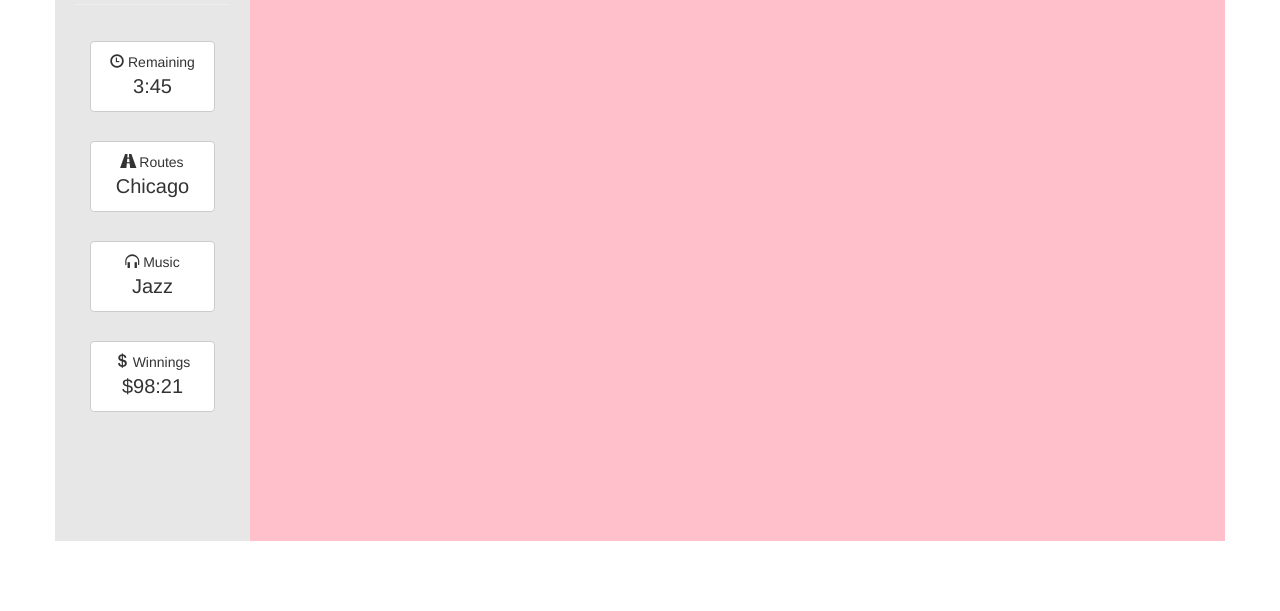
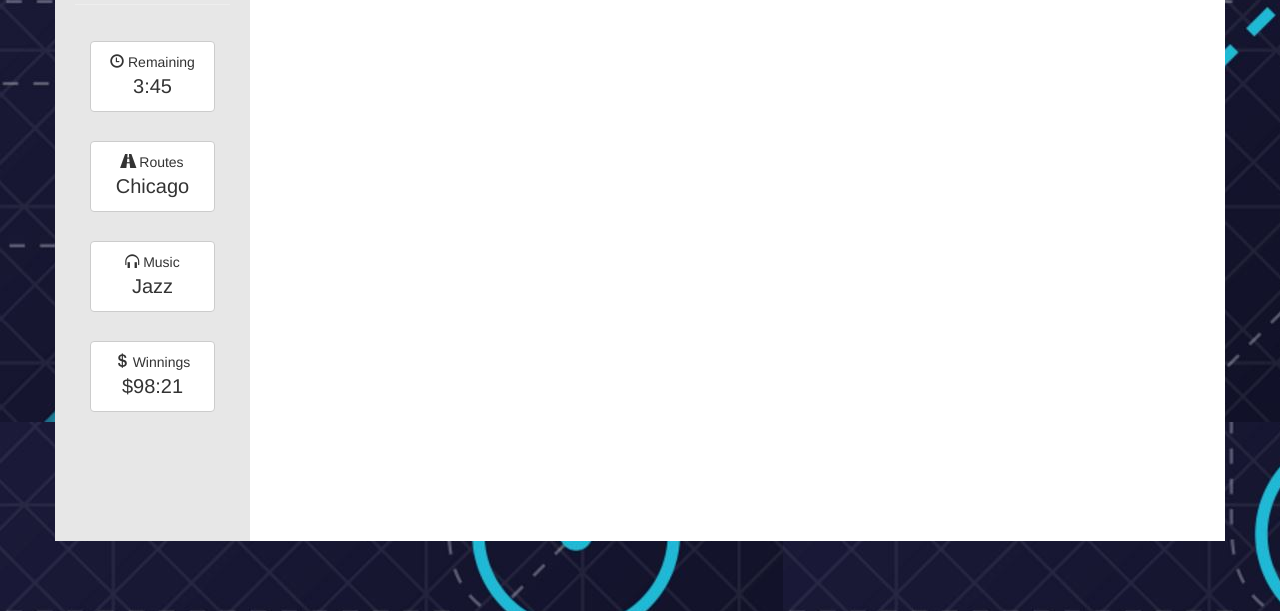
Before and after one commit to mpagan6/Project-one, a plain HTML site: page index2.html in a window 1280 px wide. Shown: the part 189-800 px from the top of the page. Drawn offline with nearby package versions, Linux system fonts and the light colour scheme.

Commit message:
Changed Background Image

```diff
--- a/index2.html
+++ b/index2.html
@@ -10,8 +10,12 @@
   <link rel="stylesheet" type="text/css" href="assets/images">
   <style type="text/css">
 
+body {
+  background-image: url("assets/images/uberCar.jpg");
+}
 .container {
 background-color: #e7e7e7;
+
 	height: 650px;
 	overflow: auto;
 }
@@ -117,8 +121,9 @@ background-color: #e7e7e7;
 
 
     	<div class="main-content-pannel">
-				<div class="col-sm-10" style="background-color:pink;"><br>
+				<div class="col-sm-10" style="background-color:white;"><br>
 			<!--  Insert google maps content-->
+
 
     			</div>
   			</div>
```
